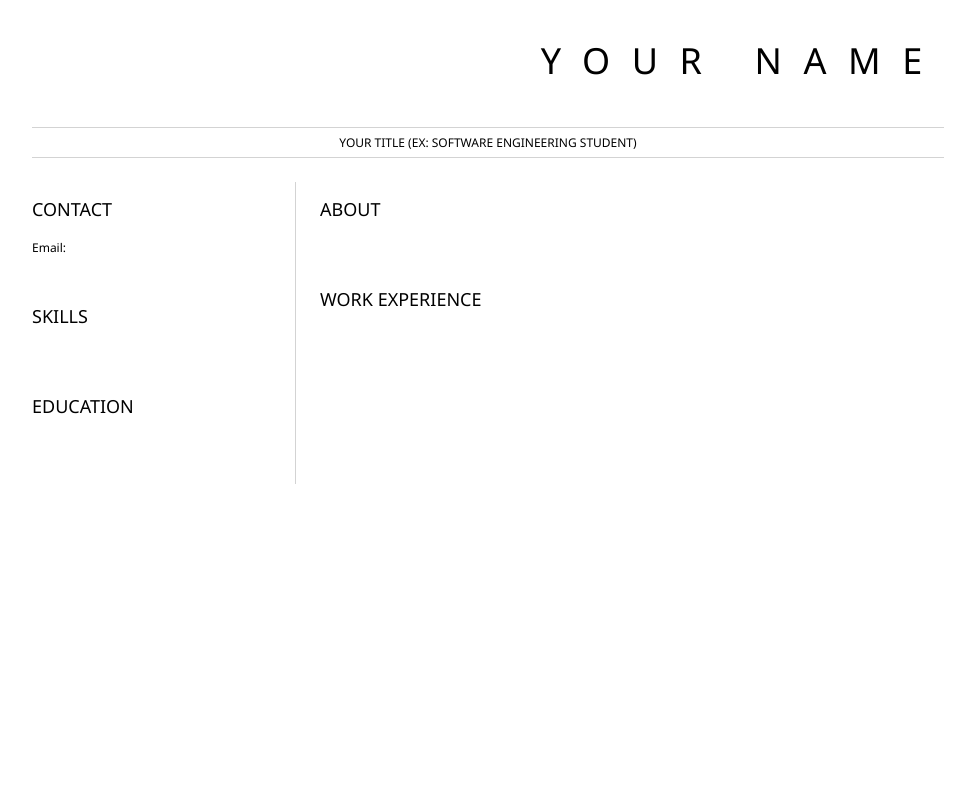
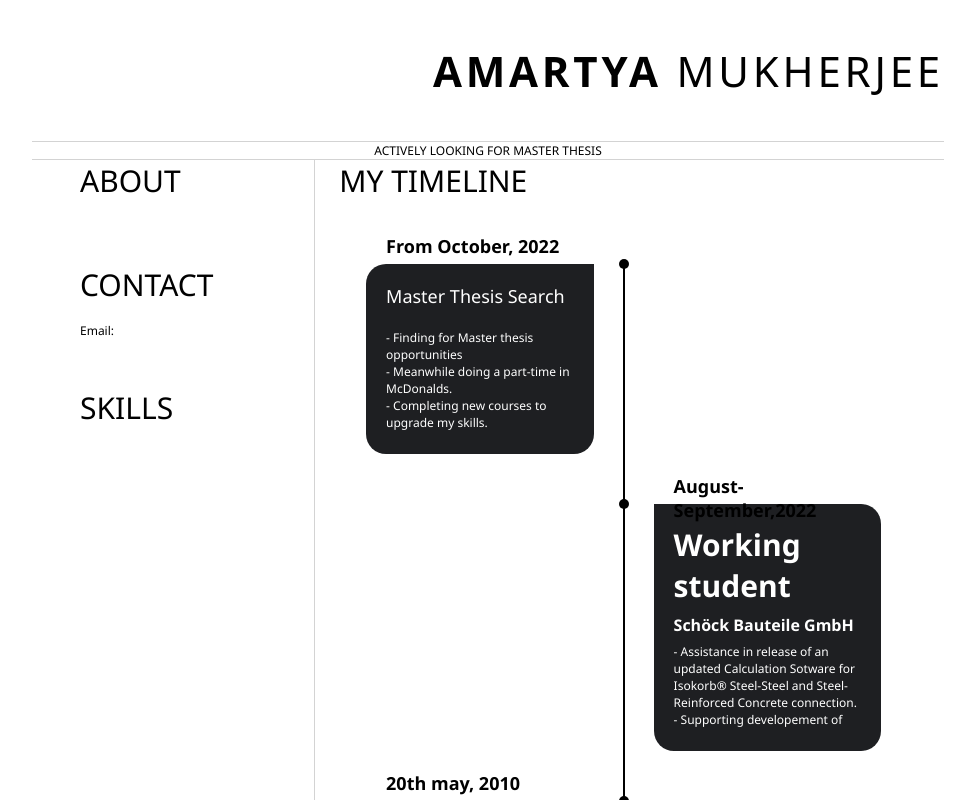
Before and after one commit to rivamartya/Online-Resume, a plain HTML site: page index.html in a window 1280 px wide. Shown: the top 800 px of the page, without its empty margins (152-1127 px from the left). Drawn offline with Linux system fonts and the light colour scheme.

Commit message:
Basic structure 2nd

```diff
--- a/index.html
+++ b/index.html
@@ -1,41 +1,93 @@
 <html>
 	<head>
 		<link href="style.css" rel="stylesheet">
-		<title>Your Name resume</title>
+		<title>Online-Resume</title>
 	</head>
 
 	<body>
 		<header id="header">
-			<!-- resume header with your name and title -->
-			<h1>YOUR NAME</h1>
+			<!-- resume header with my name and title -->
+			<h1><b>AMARTYA</b> MUKHERJEE</h1>
 			<hr>
-			YOUR TITLE (EX: SOFTWARE ENGINEERING STUDENT)
+			ACTIVELY LOOKING FOR MASTER THESIS
 			<hr>
 		</header>
 		<main>
 			<article id="mainLeft">
 				<section>
+					<h2>ABOUT</h2>
+					<!-- About me -->
+				</section>
+				<section>
 					<h2>CONTACT</h2>
 					<!-- contact info including social media -->
-                    Email:
+                    <p>Email:</p>
 				</section>
 				<section>
 					<h2>SKILLS</h2>
-					<!-- your skills -->
-				</section>
-				<section>
-					<h2>EDUCATION</h2>
-					<!-- your education -->
-				</section>
+					<!-- my skills -->
+
+
 			</article>
 			<article id="mainRight">
 				<section>
-					<h2>ABOUT</h2>
-					<!-- about you -->
+					<h2>MY TIMELINE</h2>
 				</section>
 				<section>
-					<h2>WORK EXPERIENCE</h2>
-					<!-- your work experience -->
+					<!-- my Timeline -->
+					<div class="container">
+						<div class="timeline">
+						  <ul>
+							<li>
+							  <div class="timeline-content">
+								<h6 class="date">From October, 2022</h6>
+								<h5><bld>Master Thesis Search</bld></h5>
+								<p>
+									<ul>
+										- Finding for Master thesis opportunities
+									</ul>
+									<ul>
+										- Meanwhile doing a part-time in McDonalds.
+									</ul>
+									<ul>
+										- Completing new courses to upgrade my skills.
+									</ul>
+								</p>
+							  </div>
+							</li>
+							<li>
+							  <div class="timeline-content">
+								<h6 class="date">August-September,2022</h6>
+								<h4>Working student</h4>
+								<p><b>Schöck Bauteile GmbH</b></p>
+								<p>
+									<ul>
+										- Assistance in release of an updated Calculation Sotware for Isokorb®
+Steel-Steel and Steel-Reinforced Concrete connection.
+									</ul>
+									<ul>
+										- Supporting developement of
+									</ul>
+								</p>
+							  </div>
+							</li>
+							<li>
+							  <div class="timeline-content">
+								<h4 class="date">20th may, 2010</h4>
+								<h1>Heading 3</h1>
+								<p>Lorem ipsum dolor sit amet consectetur adipisicing elit. Consectetur tempora ab laudantium voluptatibus aut eos placeat laborum, quibusdam exercitationem labore.</p>
+							  </div>
+							</li>
+							<li>
+							  <div class="timeline-content">
+								<h3 class="date">20th may, 2010</h3>
+								<h1>Heading 4</h1>
+								<p>Lorem ipsum dolor sit amet consectetur adipisicing elit. Consectetur tempora ab laudantium voluptatibus aut eos placeat laborum, quibusdam exercitationem labore.</p>
+							  </div>
+							</li>
+						  </ul>
+						</div>
+					  </div>
 				</section>
 			</article>
 		</main>
--- a/style.css
+++ b/style.css
@@ -4,30 +4,48 @@ body {
     max-width: 960px;
     margin: auto;
 }
+bld{
+    font-weight: 500;
+}
+
 h1 {
     text-align: right;
-    font-size: 3em;
-    letter-spacing: .6em;
+    font-size: 3.5em;
+    letter-spacing: .09em;
     padding-top: 1em;
     padding-bottom: 1em;
 }
 
 h2 {
+    font-size: 2.5em;
+    padding-bottom: .5em;
+}
+
+h3 {
+    font-size: 0em;
+    padding-bottom: 5em;
+    color: black;
+}
+h4{
+    font-size: 2.5em;
+}
+h5{
     font-size: 1.5em;
     padding-bottom: 1em;
 }
-
-h3 {
+h6{
     font-size: 1em;
-    padding-bottom: 1em;
 }
-
-    main {
-        display: grid;
-        grid-template-columns: 30% 70%;
-        margin-top: 2em;
-    }
-
+main {
+    display: grid;
+    grid-template-columns: 30% 70%;
+    margin-top: 2em;
+    width: 90%;
+    height: auto;
+    max-width: 1000px;
+    margin: 0 auto;
+    position: relative;
+}
 
 header {
     text-align: center;
@@ -43,7 +61,7 @@ i {
 }
 
 p {
-    margin: .2em auto
+    margin:.2em auto
 }
 
 hr {
@@ -52,10 +70,123 @@ hr {
     height: 1px;
 }
 
-h1, h2, h3 {
+h1, h2, h3, h5 {
     font-weight: 100;
     margin-bottom: 0;
 }
 #mainLeft {
     border-right: 1px solid lightgray;
 }
+#timelineLeft {
+    border-right: 1px solid lightgray;
+}
+
+* {
+  margin: 0;
+  padding: 0;
+  box-sizing: border-box;
+}
+
+.container {
+  min-height: 100vh;
+  width: 100%;
+  display: flex;
+  align-items: center;
+  justify-content: center;
+  padding: 0px 0;
+  background-color: rgb(255, 255, 255);
+}
+.timeline {
+  width: 80%;
+  height: auto;
+  max-width: 800px;
+  margin: 0 auto;
+  position: relative;
+}
+
+.timeline ul {
+  list-style: none;
+}
+.timeline ul li {
+  padding: 20px;
+  background-color: #1e1f22;
+  color: white;
+  border-radius: 10px;
+  margin-bottom: 20px;
+}
+.timeline ul li:last-child {
+  margin-bottom: 0;
+}
+.timeline-content h1 {
+  font-weight: 500;
+  font-size: 25px;
+  line-height: 30px;
+  margin-bottom: 10px;
+}
+.timeline-content p {
+  font-size: 16px;
+  line-height: 30px;
+  font-weight: 300;
+}
+.timeline-content .date {
+  font-size: 18px;
+  font-weight: 700;
+  color: white;
+}
+
+@media only screen and (min-width: 768px) {
+    .timeline:before {
+      content: "";
+      position: absolute;
+      top: 0;
+      left: 50%;
+      transform: translateX(-50%);
+      width: 2px;
+      height: 100%;
+      background-color: rgb(0, 0, 0);
+    }
+  .timeline ul li {
+    width: 50%;
+    position: relative;
+    margin-bottom: 50px;
+  }
+  .timeline ul li:nth-child(odd) {
+    float: left;
+    clear: right;
+    transform: translateX(-30px);
+    border-radius: 20px 0px 20px 20px;
+  }
+  .timeline ul li:nth-child(even) {
+    float: right;
+    clear: left;
+    transform: translateX(30px);
+    border-radius: 0px 20px 20px 20px;
+  }
+  .timeline ul li::before {
+    content: "";
+    position: absolute;
+    height: 10px;
+    width: 10px;
+    border-radius: 50%;
+    background-color: black;
+    top: 0px;
+  }
+  .timeline ul li:nth-child(odd)::before {
+    transform: translate(50%, -50%);
+    right: -30px;
+  }
+  .timeline ul li:nth-child(even)::before {
+    transform: translate(-50%, -50%);
+    left: -30px;
+  }
+
+  .timeline-content .date {
+    position: absolute;
+    top: -30px;
+    color:black;
+  }
+
+  .timeline ul li:hover::before {
+    background-color: aqua;
+  }
+}
```
